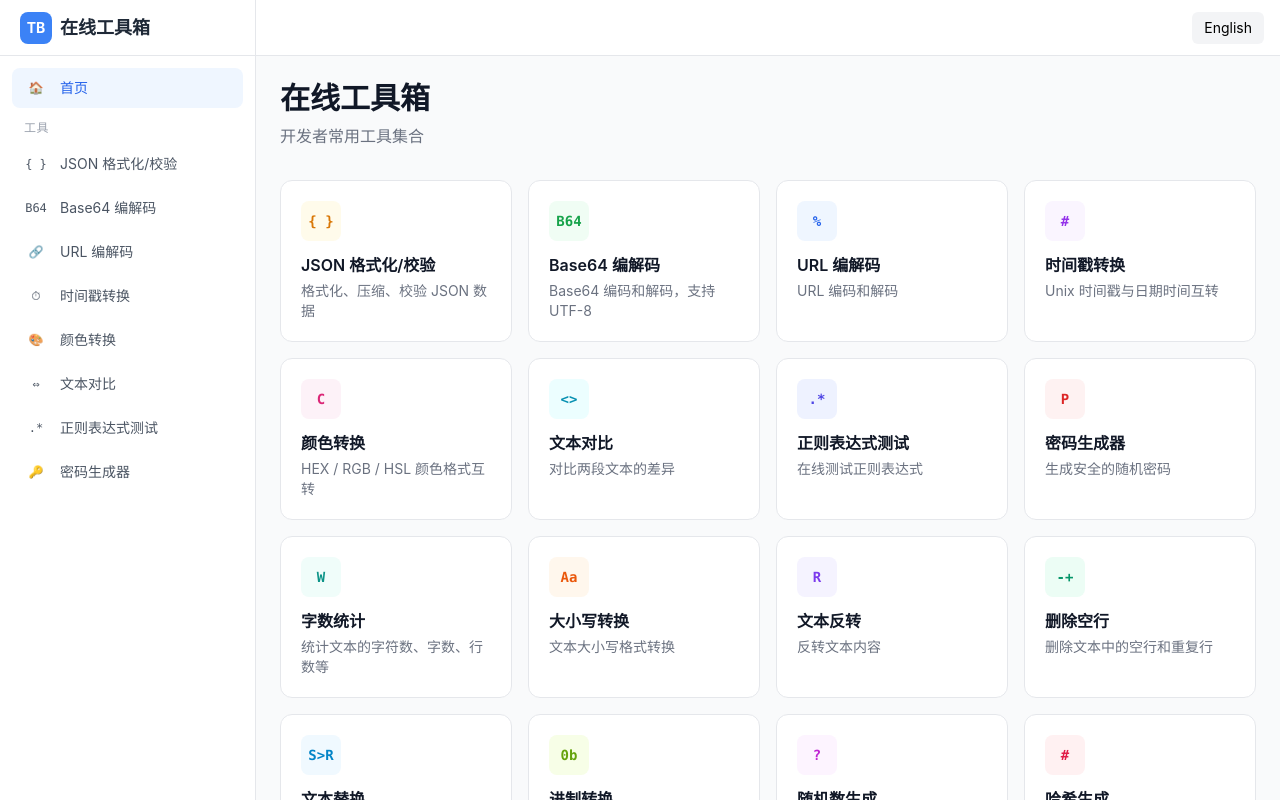
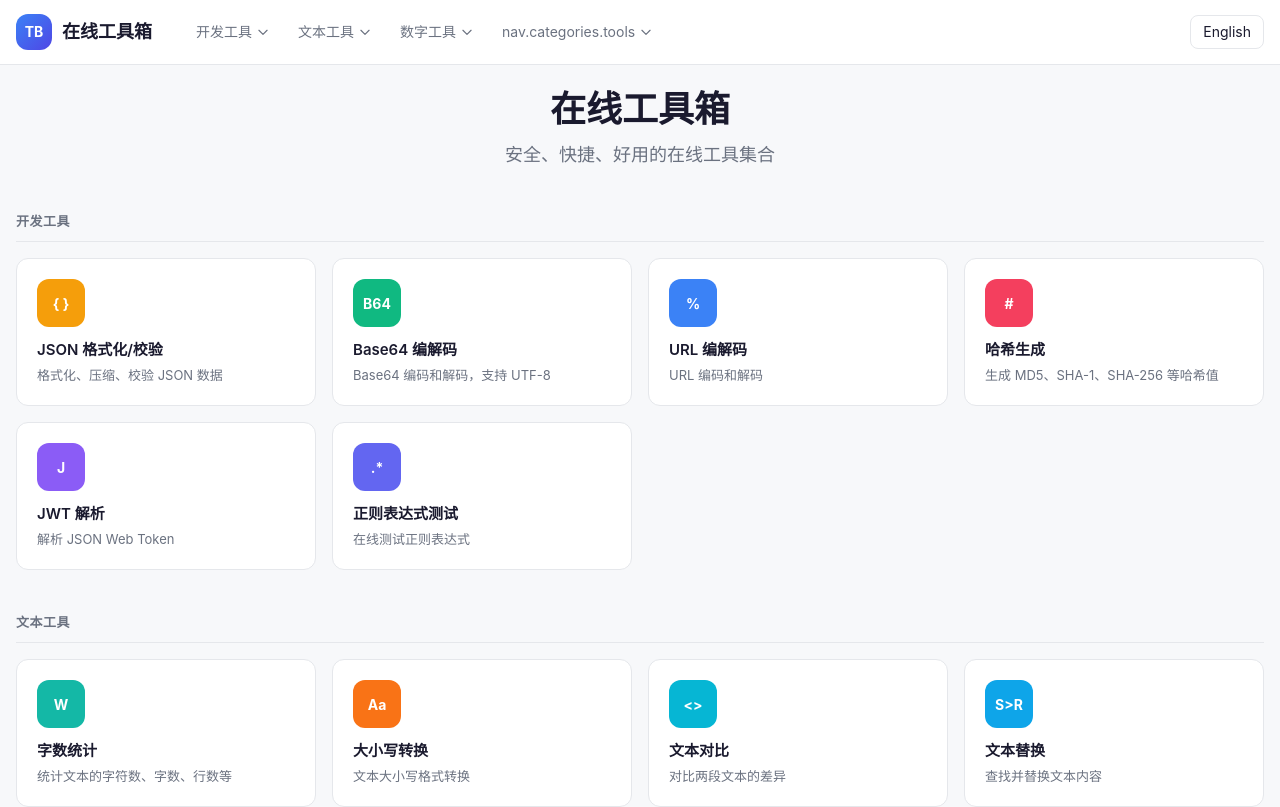
Before and after one commit to stevenzhou111/tobox22, a React (Vite) app: page / in a window 1280 px wide. Shown: the top 807 px of the page. Built offline with nearby package versions, Linux system fonts and the light colour scheme.

Commit message:
refactor: redesign UI to match convry.com style - new header, card-based layout, category navigation

```diff
--- a/src/components/Layout.tsx
+++ b/src/components/Layout.tsx
@@ -1,11 +1,10 @@
-import { Outlet } from 'react-router-dom'
-import Sidebar from './Sidebar'
+import { Outlet, NavLink } from 'react-router-dom'
 import { useTranslation } from 'react-i18next'
 import { useState } from 'react'
 
 export default function Layout() {
   const { i18n, t } = useTranslation()
-  const [sidebarOpen, setSidebarOpen] = useState(false)
+  const [mobileMenuOpen, setMobileMenuOpen] = useState(false)
 
   const toggleLang = () => {
     const newLang = i18n.language === 'zh' ? 'en' : 'zh'
@@ -13,50 +12,131 @@ export default function Layout() {
     localStorage.setItem('lang', newLang)
   }
 
+  const navCategories = [
+    { key: 'nav.categories.dev', items: [
+      { path: '/json', label: 'json.title' },
+      { path: '/base64', label: 'base64.title' },
+      { path: '/url', label: 'url.title' },
+      { path: '/hash', label: 'hash.title' },
+      { path: '/jwt', label: 'jwt.title' },
+    ]},
+    { key: 'nav.categories.text', items: [
+      { path: '/wordcount', label: 'wordcount.title' },
+      { path: '/case', label: 'case.title' },
+      { path: '/diff', label: 'diff.title' },
+      { path: '/regex', label: 'regex.title' },
+      { path: '/replace', label: 'textreplace.title' },
+    ]},
+    { key: 'nav.categories.number', items: [
+      { path: '/timestamp', label: 'timestamp.title' },
+      { path: '/numberbase', label: 'numberbase.title' },
+      { path: '/random', label: 'random.title' },
+      { path: '/roman', label: 'roman.title' },
+    ]},
+    { key: 'nav.categories.tools', items: [
+      { path: '/color', label: 'color.title' },
+      { path: '/qrcode', label: 'qrcode.title' },
+      { path: '/password', label: 'password.title' },
+      { path: '/unit', label: 'unit.title' },
+      { path: '/markdown', label: 'markdown.title' },
+    ]},
+  ]
+
   return (
-    <div className="flex h-screen bg-gray-50">
-      {/* Mobile overlay */}
-      {sidebarOpen && (
-        <div
-          className="fixed inset-0 bg-black/50 z-30 lg:hidden"
-          onClick={() => setSidebarOpen(false)}
-        />
-      )}
+    <div className="min-h-screen bg-[var(--bg)]">
+      {/* Header */}
+      <header className="sticky top-0 z-50 bg-[var(--header-bg)] border-b border-[var(--border)]">
+        <div className="max-w-7xl mx-auto px-4 h-16 flex items-center justify-between">
+          <div className="flex items-center gap-8">
+            <NavLink to="/" className="flex items-center gap-2.5">
+              <div className="w-9 h-9 rounded-xl bg-gradient-to-br from-blue-500 to-indigo-600 flex items-center justify-center">
+                <span className="text-white font-bold text-sm">TB</span>
+              </div>
+              <span className="font-bold text-lg text-[var(--text)] hidden sm:block">{t('title')}</span>
+            </NavLink>
 
-      {/* Sidebar */}
-      <div className={`
-        fixed lg:static inset-y-0 left-0 z-40 w-64 bg-white border-r border-gray-200
-        transform transition-transform duration-200 ease-in-out
-        ${sidebarOpen ? 'translate-x-0' : '-translate-x-full lg:translate-x-0'}
-      `}>
-        <Sidebar onNavigate={() => setSidebarOpen(false)} />
+            {/* Desktop Nav */}
+            <nav className="hidden lg:flex items-center gap-1">
+              {navCategories.map((cat) => (
+                <div key={cat.key} className="relative group">
+                  <button className="px-3 py-2 text-sm text-[var(--text-secondary)] hover:text-[var(--text)] transition-colors flex items-center gap-1">
+                    {t(cat.key)}
+                    <svg className="w-3.5 h-3.5" fill="none" viewBox="0 0 24 24" stroke="currentColor">
+                      <path strokeLinecap="round" strokeLinejoin="round" strokeWidth={2} d="M19 9l-7 7-7-7" />
+                    </svg>
+                  </button>
+                  <div className="absolute top-full left-0 pt-2 hidden group-hover:block">
+                    <div className="bg-white rounded-xl shadow-lg border border-[var(--border)] py-2 min-w-[180px]">
+                      {cat.items.map((item) => (
+                        <NavLink
+                          key={item.path}
+                          to={item.path}
+                          className="block px-4 py-2 text-sm text-[var(--text-secondary)] hover:bg-[var(--bg)] hover:text-[var(--text)] transition-colors"
+                        >
+                          {t(item.label)}
+                        </NavLink>
+                      ))}
+                    </div>
+                  </div>
+                </div>
+              ))}
+            </nav>
           </div>
 
-      {/* Main content */}
-      <div className="flex-1 flex flex-col min-w-0">
-        {/* Top bar */}
-        <header className="h-14 border-b border-gray-200 bg-white flex items-center px-4 gap-4 shrink-0">
-          <button
-            className="lg:hidden p-1.5 rounded-md hover:bg-gray-100"
-            onClick={() => setSidebarOpen(true)}
-          >
-            <svg className="w-5 h-5" fill="none" viewBox="0 0 24 24" stroke="currentColor">
-              <path strokeLinecap="round" strokeLinejoin="round" strokeWidth={2} d="M4 6h16M4 12h16M4 18h16" />
-            </svg>
-          </button>
+          <div className="flex items-center gap-3">
             <button
               onClick={toggleLang}
-            className="ml-auto px-3 py-1.5 text-sm rounded-md bg-gray-100 hover:bg-gray-200 transition-colors"
+              className="px-3 py-1.5 text-sm rounded-lg border border-[var(--border)] hover:bg-[var(--bg)] transition-colors"
             >
               {t('switchLang')}
             </button>
+            <button
+              className="lg:hidden p-2 rounded-lg hover:bg-[var(--bg)]"
+              onClick={() => setMobileMenuOpen(!mobileMenuOpen)}
+            >
+              <svg className="w-5 h-5" fill="none" viewBox="0 0 24 24" stroke="currentColor">
+                {mobileMenuOpen ? (
+                  <path strokeLinecap="round" strokeLinejoin="round" strokeWidth={2} d="M6 18L18 6M6 6l12 12" />
+                ) : (
+                  <path strokeLinecap="round" strokeLinejoin="round" strokeWidth={2} d="M4 6h16M4 12h16M4 18h16" />
+                )}
+              </svg>
+            </button>
+          </div>
+        </div>
+
+        {/* Mobile Menu */}
+        {mobileMenuOpen && (
+          <div className="lg:hidden border-t border-[var(--border)] bg-white">
+            <div className="p-4 space-y-4">
+              {navCategories.map((cat) => (
+                <div key={cat.key}>
+                  <div className="text-xs font-semibold text-[var(--text-secondary)] uppercase tracking-wider mb-2">
+                    {t(cat.key)}
+                  </div>
+                  <div className="space-y-1">
+                    {cat.items.map((item) => (
+                      <NavLink
+                        key={item.path}
+                        to={item.path}
+                        className="block px-3 py-2 text-sm text-[var(--text-secondary)] hover:bg-[var(--bg)] rounded-lg transition-colors"
+                        onClick={() => setMobileMenuOpen(false)}
+                      >
+                        {t(item.label)}
+                      </NavLink>
+                    ))}
+                  </div>
+                </div>
+              ))}
+            </div>
+          </div>
+        )}
       </header>
 
-        {/* Page content */}
-        <main className="flex-1 overflow-auto p-6">
+      {/* Main */}
+      <main className="max-w-7xl mx-auto px-4 py-6">
         <Outlet />
       </main>
     </div>
-    </div>
   )
 }
--- a/src/i18n/en.ts
+++ b/src/i18n/en.ts
@@ -1,7 +1,6 @@
 export default {
   title: 'Dev Toolbox',
-  subtitle: 'Essential Developer Tools',
-  home: 'Home',
+  subtitle: 'Safe, fast, and easy-to-use online tools',
   tools: 'Tools',
   language: 'Language',
   switchLang: '中文',
@@ -18,6 +17,22 @@ export default {
   convert: 'Convert',
   generate: 'Generate',
   reset: 'Reset',
+  nav: {
+    categories: {
+      dev: 'Dev Tools',
+      text: 'Text Tools',
+      number: 'Number Tools',
+      utils: 'Utilities',
+    },
+  },
+  home: {
+    cat: {
+      dev: 'Dev Tools',
+      text: 'Text Tools',
+      number: 'Number Tools',
+      utils: 'Utilities',
+    },
+  },
   json: {
     title: 'JSON Formatter',
     desc: 'Format, compress, and validate JSON data',
--- a/src/i18n/zh.ts
+++ b/src/i18n/zh.ts
@@ -1,7 +1,6 @@
 export default {
   title: '在线工具箱',
-  subtitle: '开发者常用工具集合',
-  home: '首页',
+  subtitle: '安全、快捷、好用的在线工具集合',
   tools: '工具',
   language: '语言',
   switchLang: 'English',
@@ -18,6 +17,22 @@ export default {
   convert: '转换',
   generate: '生成',
   reset: '重置',
+  nav: {
+    categories: {
+      dev: '开发工具',
+      text: '文本工具',
+      number: '数字工具',
+      utils: '实用工具',
+    },
+  },
+  home: {
+    cat: {
+      dev: '开发工具',
+      text: '文本工具',
+      number: '数字工具',
+      utils: '实用工具',
+    },
+  },
   json: {
     title: 'JSON 格式化/校验',
     desc: '格式化、压缩、校验 JSON 数据',
--- a/src/index.css
+++ b/src/index.css
@@ -2,7 +2,178 @@
 @tailwind components;
 @tailwind utilities;
 
+:root {
+  --primary: #4F6EF7;
+  --primary-hover: #3D5BD9;
+  --bg: #F7F8FA;
+  --card: #FFFFFF;
+  --text: #1A1A2E;
+  --text-secondary: #6B7280;
+  --border: #E5E7EB;
+  --sidebar-bg: #FFFFFF;
+  --header-bg: #FFFFFF;
+}
+
+* {
+  box-sizing: border-box;
+}
+
 body {
   margin: 0;
-  font-family: -apple-system, BlinkMacSystemFont, 'Segoe UI', Roboto, 'Helvetica Neue', Arial, sans-serif;
+  font-family: -apple-system, BlinkMacSystemFont, 'Segoe UI', Roboto, 'Helvetica Neue', Arial, 'PingFang SC', 'Microsoft YaHei', sans-serif;
+  background: var(--bg);
+  color: var(--text);
+  -webkit-font-smoothing: antialiased;
 }
+
+::-webkit-scrollbar {
+  width: 6px;
+  height: 6px;
+}
+
+::-webkit-scrollbar-track {
+  background: transparent;
+}
+
+::-webkit-scrollbar-thumb {
+  background: #D1D5DB;
+  border-radius: 3px;
+}
+
+::-webkit-scrollbar-thumb:hover {
+  background: #9CA3AF;
+}
+
+.tool-card {
+  background: var(--card);
+  border: 1px solid var(--border);
+  border-radius: 12px;
+  padding: 20px;
+  transition: all 0.2s ease;
+  cursor: pointer;
+  text-decoration: none;
+  display: block;
+}
+
+.tool-card:hover {
+  border-color: var(--primary);
+  box-shadow: 0 4px 12px rgba(79, 110, 247, 0.1);
+  transform: translateY(-2px);
+}
+
+.tool-card .tool-icon {
+  width: 48px;
+  height: 48px;
+  border-radius: 12px;
+  display: flex;
+  align-items: center;
+  justify-content: center;
+  font-size: 14px;
+  font-weight: 700;
+  margin-bottom: 12px;
+}
+
+.tool-card .tool-title {
+  font-size: 15px;
+  font-weight: 600;
+  color: var(--text);
+  margin-bottom: 4px;
+}
+
+.tool-card .tool-desc {
+  font-size: 13px;
+  color: var(--text-secondary);
+  line-height: 1.5;
+}
+
+.category-label {
+  font-size: 13px;
+  font-weight: 600;
+  color: var(--text-secondary);
+  text-transform: uppercase;
+  letter-spacing: 0.5px;
+  margin-bottom: 16px;
+  padding-bottom: 8px;
+  border-bottom: 1px solid var(--border);
+}
+
+.input-field {
+  width: 100%;
+  padding: 12px 16px;
+  border: 1px solid var(--border);
+  border-radius: 8px;
+  font-size: 14px;
+  transition: border-color 0.2s;
+  outline: none;
+  background: var(--card);
+}
+
+.input-field:focus {
+  border-color: var(--primary);
+  box-shadow: 0 0 0 3px rgba(79, 110, 247, 0.1);
+}
+
+.btn-primary {
+  padding: 10px 20px;
+  background: var(--primary);
+  color: white;
+  border: none;
+  border-radius: 8px;
+  font-size: 14px;
+  font-weight: 500;
+  cursor: pointer;
+  transition: background 0.2s;
+}
+
+.btn-primary:hover {
+  background: var(--primary-hover);
+}
+
+.btn-secondary {
+  padding: 10px 20px;
+  background: var(--bg);
+  color: var(--text);
+  border: 1px solid var(--border);
+  border-radius: 8px;
+  font-size: 14px;
+  font-weight: 500;
+  cursor: pointer;
+  transition: all 0.2s;
+}
+
+.btn-secondary:hover {
+  background: var(--border);
+}
+
+.result-box {
+  background: var(--bg);
+  border: 1px solid var(--border);
+  border-radius: 8px;
+  padding: 16px;
+  font-family: 'SF Mono', 'Cascadia Code', Consolas, monospace;
+  font-size: 13px;
+  white-space: pre-wrap;
+  word-break: break-all;
+}
+
+.tab-btn {
+  padding: 8px 16px;
+  border-radius: 6px;
+  font-size: 13px;
+  font-weight: 500;
+  cursor: pointer;
+  transition: all 0.2s;
+  border: 1px solid var(--border);
+  background: var(--card);
+  color: var(--text-secondary);
+}
+
+.tab-btn.active {
+  background: var(--primary);
+  color: white;
+  border-color: var(--primary);
+}
+
+.tab-btn:hover:not(.active) {
+  background: var(--bg);
+}
--- a/src/pages/Home.tsx
+++ b/src/pages/Home.tsx
@@ -1,34 +1,57 @@
 import { Link } from 'react-router-dom'
 import { useTranslation } from 'react-i18next'
 
-const tools = [
-  { path: '/json', icon: '{ }', labelKey: 'json.title', descKey: 'json.desc', color: 'bg-amber-50 text-amber-600' },
-  { path: '/base64', icon: 'B64', labelKey: 'base64.title', descKey: 'base64.desc', color: 'bg-green-50 text-green-600' },
-  { path: '/url', icon: '%', labelKey: 'url.title', descKey: 'url.desc', color: 'bg-blue-50 text-blue-600' },
-  { path: '/timestamp', icon: '#', labelKey: 'timestamp.title', descKey: 'timestamp.desc', color: 'bg-purple-50 text-purple-600' },
-  { path: '/color', icon: 'C', labelKey: 'color.title', descKey: 'color.desc', color: 'bg-pink-50 text-pink-600' },
-  { path: '/diff', icon: '<>', labelKey: 'diff.title', descKey: 'diff.desc', color: 'bg-cyan-50 text-cyan-600' },
-  { path: '/regex', icon: '.*', labelKey: 'regex.title', descKey: 'regex.desc', color: 'bg-indigo-50 text-indigo-600' },
-  { path: '/password', icon: 'P', labelKey: 'password.title', descKey: 'password.desc', color: 'bg-red-50 text-red-600' },
-  { path: '/wordcount', icon: 'W', labelKey: 'wordcount.title', descKey: 'wordcount.desc', color: 'bg-teal-50 text-teal-600' },
-  { path: '/case', icon: 'Aa', labelKey: 'case.title', descKey: 'case.desc', color: 'bg-orange-50 text-orange-600' },
-  { path: '/textreverse', icon: 'R', labelKey: 'textreverse.title', descKey: 'textreverse.desc', color: 'bg-violet-50 text-violet-600' },
-  { path: '/removeempty', icon: '-+', labelKey: 'removeempty.title', descKey: 'removeempty.desc', color: 'bg-emerald-50 text-emerald-600' },
-  { path: '/textreplace', icon: 'S>R', labelKey: 'textreplace.title', descKey: 'textreplace.desc', color: 'bg-sky-50 text-sky-600' },
-  { path: '/numberbase', icon: '0b', labelKey: 'numberbase.title', descKey: 'numberbase.desc', color: 'bg-lime-50 text-lime-600' },
-  { path: '/random', icon: '?', labelKey: 'random.title', descKey: 'random.desc', color: 'bg-fuchsia-50 text-fuchsia-600' },
-  { path: '/hash', icon: '#', labelKey: 'hash.title', descKey: 'hash.desc', color: 'bg-rose-50 text-rose-600' },
-  { path: '/qrcode', icon: 'QR', labelKey: 'qrcode.title', descKey: 'qrcode.desc', color: 'bg-slate-50 text-slate-600' },
-  { path: '/markdown', icon: 'M', labelKey: 'markdown.title', descKey: 'markdown.desc', color: 'bg-zinc-50 text-zinc-600' },
-  { path: '/unit', icon: 'U', labelKey: 'unit.title', descKey: 'unit.desc', color: 'bg-amber-50 text-amber-700' },
-  { path: '/extract', icon: 'E', labelKey: 'textextract.title', descKey: 'textextract.desc', color: 'bg-red-50 text-red-500' },
-  { path: '/wordfreq', icon: 'F', labelKey: 'wordfreq.title', descKey: 'wordfreq.desc', color: 'bg-indigo-50 text-indigo-500' },
-  { path: '/unicode', icon: 'U+', labelKey: 'unicode.title', descKey: 'unicode.desc', color: 'bg-cyan-50 text-cyan-500' },
-  { path: '/morse', icon: '..', labelKey: 'morse.title', descKey: 'morse.desc', color: 'bg-emerald-50 text-emerald-500' },
-  { path: '/roman', icon: 'X', labelKey: 'roman.title', descKey: 'roman.desc', color: 'bg-amber-50 text-amber-600' },
-  { path: '/pomodoro', icon: 'T', labelKey: 'pomodoro.title', descKey: 'pomodoro.desc', color: 'bg-red-50 text-red-600' },
-  { path: '/coin', icon: '$', labelKey: 'coin.title', descKey: 'coin.desc', color: 'bg-yellow-50 text-yellow-600' },
-  { path: '/jwt', icon: 'J', labelKey: 'jwt.title', descKey: 'jwt.desc', color: 'bg-violet-50 text-violet-600' },
+interface Tool {
+  path: string
+  icon: string
+  labelKey: string
+  descKey: string
+  color: string
+  category: string
+}
+
+const tools: Tool[] = [
+  // 开发工具
+  { path: '/json', icon: '{ }', labelKey: 'json.title', descKey: 'json.desc', color: 'bg-amber-500', category: 'home.cat.dev' },
+  { path: '/base64', icon: 'B64', labelKey: 'base64.title', descKey: 'base64.desc', color: 'bg-emerald-500', category: 'home.cat.dev' },
+  { path: '/url', icon: '%', labelKey: 'url.title', descKey: 'url.desc', color: 'bg-blue-500', category: 'home.cat.dev' },
+  { path: '/hash', icon: '#', labelKey: 'hash.title', descKey: 'hash.desc', color: 'bg-rose-500', category: 'home.cat.dev' },
+  { path: '/jwt', icon: 'J', labelKey: 'jwt.title', descKey: 'jwt.desc', color: 'bg-violet-500', category: 'home.cat.dev' },
+  { path: '/regex', icon: '.*', labelKey: 'regex.title', descKey: 'regex.desc', color: 'bg-indigo-500', category: 'home.cat.dev' },
+
+  // 文本工具
+  { path: '/wordcount', icon: 'W', labelKey: 'wordcount.title', descKey: 'wordcount.desc', color: 'bg-teal-500', category: 'home.cat.text' },
+  { path: '/case', icon: 'Aa', labelKey: 'case.title', descKey: 'case.desc', color: 'bg-orange-500', category: 'home.cat.text' },
+  { path: '/diff', icon: '<>', labelKey: 'diff.title', descKey: 'diff.desc', color: 'bg-cyan-500', category: 'home.cat.text' },
+  { path: '/textreplace', icon: 'S>R', labelKey: 'textreplace.title', descKey: 'textreplace.desc', color: 'bg-sky-500', category: 'home.cat.text' },
+  { path: '/textreverse', icon: 'R', labelKey: 'textreverse.title', descKey: 'textreverse.desc', color: 'bg-violet-500', category: 'home.cat.text' },
+  { path: '/removeempty', icon: '-+', labelKey: 'removeempty.title', descKey: 'removeempty.desc', color: 'bg-emerald-500', category: 'home.cat.text' },
+  { path: '/extract', icon: 'E', labelKey: 'textextract.title', descKey: 'textextract.desc', color: 'bg-red-500', category: 'home.cat.text' },
+  { path: '/wordfreq', icon: 'F', labelKey: 'wordfreq.title', descKey: 'wordfreq.desc', color: 'bg-indigo-500', category: 'home.cat.text' },
+  { path: '/unicode', icon: 'U+', labelKey: 'unicode.title', descKey: 'unicode.desc', color: 'bg-cyan-500', category: 'home.cat.text' },
+  { path: '/morse', icon: '..', labelKey: 'morse.title', descKey: 'morse.desc', color: 'bg-emerald-500', category: 'home.cat.text' },
+  { path: '/markdown', icon: 'M', labelKey: 'markdown.title', descKey: 'markdown.desc', color: 'bg-slate-500', category: 'home.cat.text' },
+
+  // 数字工具
+  { path: '/timestamp', icon: '#', labelKey: 'timestamp.title', descKey: 'timestamp.desc', color: 'bg-purple-500', category: 'home.cat.number' },
+  { path: '/numberbase', icon: '0b', labelKey: 'numberbase.title', descKey: 'numberbase.desc', color: 'bg-lime-500', category: 'home.cat.number' },
+  { path: '/random', icon: '?', labelKey: 'random.title', descKey: 'random.desc', color: 'bg-fuchsia-500', category: 'home.cat.number' },
+  { path: '/roman', icon: 'X', labelKey: 'roman.title', descKey: 'roman.desc', color: 'bg-amber-500', category: 'home.cat.number' },
+
+  // 实用工具
+  { path: '/color', icon: 'C', labelKey: 'color.title', descKey: 'color.desc', color: 'bg-pink-500', category: 'home.cat.utils' },
+  { path: '/qrcode', icon: 'QR', labelKey: 'qrcode.title', descKey: 'qrcode.desc', color: 'bg-slate-500', category: 'home.cat.utils' },
+  { path: '/password', icon: 'P', labelKey: 'password.title', descKey: 'password.desc', color: 'bg-red-500', category: 'home.cat.utils' },
+  { path: '/unit', icon: 'U', labelKey: 'unit.title', descKey: 'unit.desc', color: 'bg-amber-500', category: 'home.cat.utils' },
+  { path: '/pomodoro', icon: 'T', labelKey: 'pomodoro.title', descKey: 'pomodoro.desc', color: 'bg-red-500', category: 'home.cat.utils' },
+  { path: '/coin', icon: '$', labelKey: 'coin.title', descKey: 'coin.desc', color: 'bg-yellow-500', category: 'home.cat.utils' },
+]
+
+const categories = [
+  { key: 'home.cat.dev', color: 'text-blue-600' },
+  { key: 'home.cat.text', color: 'text-emerald-600' },
+  { key: 'home.cat.number', color: 'text-purple-600' },
+  { key: 'home.cat.utils', color: 'text-pink-600' },
 ]
 
 export default function Home() {
@@ -36,30 +59,33 @@ export default function Home() {
 
   return (
     <div>
-      <div className="mb-8">
-        <h1 className="text-3xl font-bold text-gray-900">{t('title')}</h1>
-        <p className="mt-2 text-gray-500">{t('subtitle')}</p>
+      {/* Hero */}
+      <div className="text-center mb-10">
+        <h1 className="text-3xl sm:text-4xl font-bold text-[var(--text)] mb-3">{t('title')}</h1>
+        <p className="text-[var(--text-secondary)] text-lg max-w-2xl mx-auto">{t('subtitle')}</p>
       </div>
 
-      <div className="grid grid-cols-1 sm:grid-cols-2 lg:grid-cols-3 xl:grid-cols-4 gap-4">
-        {tools.map((tool) => (
-          <Link
-            key={tool.path}
-            to={tool.path}
-            className="group p-5 bg-white rounded-xl border border-gray-200 hover:border-blue-300 hover:shadow-md transition-all"
-          >
-            <div className={`w-10 h-10 rounded-lg flex items-center justify-center font-mono font-bold text-sm ${tool.color}`}>
-              {tool.icon}
+      {/* Categories */}
+      {categories.map((cat) => {
+        const categoryTools = tools.filter((tool) => tool.category === cat.key)
+        if (categoryTools.length === 0) return null
+        return (
+          <div key={cat.key} className="mb-10">
+            <h2 className={`category-label ${cat.color} text-base font-bold`}>{t(cat.key)}</h2>
+            <div className="grid grid-cols-1 sm:grid-cols-2 lg:grid-cols-3 xl:grid-cols-4 gap-4">
+              {categoryTools.map((tool) => (
+                <Link key={tool.path} to={tool.path} className="tool-card">
+                  <div className={`tool-icon ${tool.color} text-white`}>
+                    {tool.icon}
+                  </div>
+                  <div className="tool-title">{t(tool.labelKey)}</div>
+                  <div className="tool-desc">{t(tool.descKey)}</div>
+                </Link>
+              ))}
             </div>
-            <h3 className="mt-3 font-semibold text-gray-900 group-hover:text-blue-600 transition-colors">
-              {t(tool.labelKey)}
-            </h3>
-            <p className="mt-1 text-sm text-gray-500">
-              {t(tool.descKey)}
-            </p>
-          </Link>
-        ))}
-      </div>
+          </div>
+        )
+      })}
     </div>
   )
 }
```
Also changed, not shown: src/components/ToolHeader.tsx (+12 -3 lines). Lines whose indentation alone changed are shown as unchanged.
